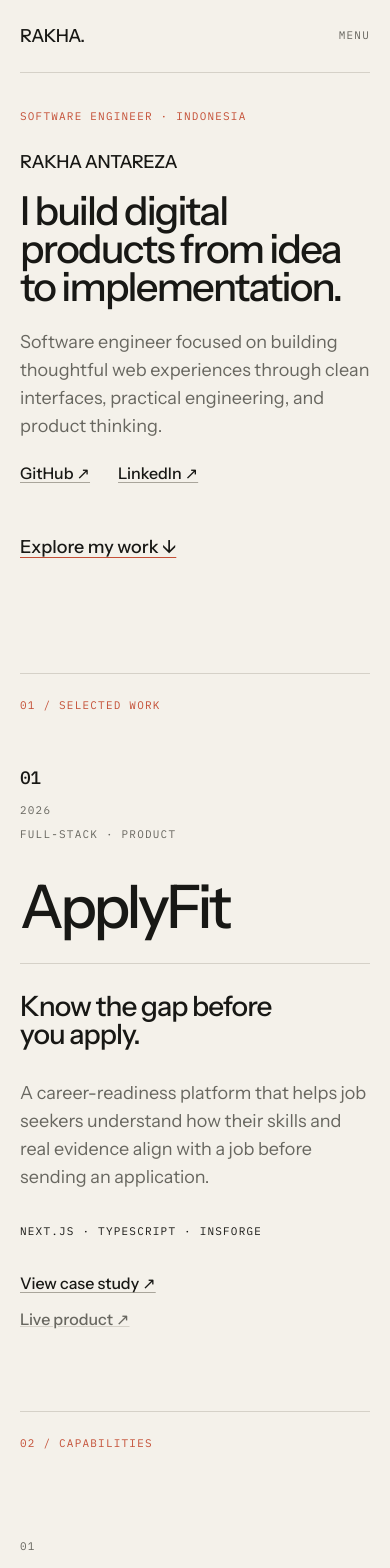
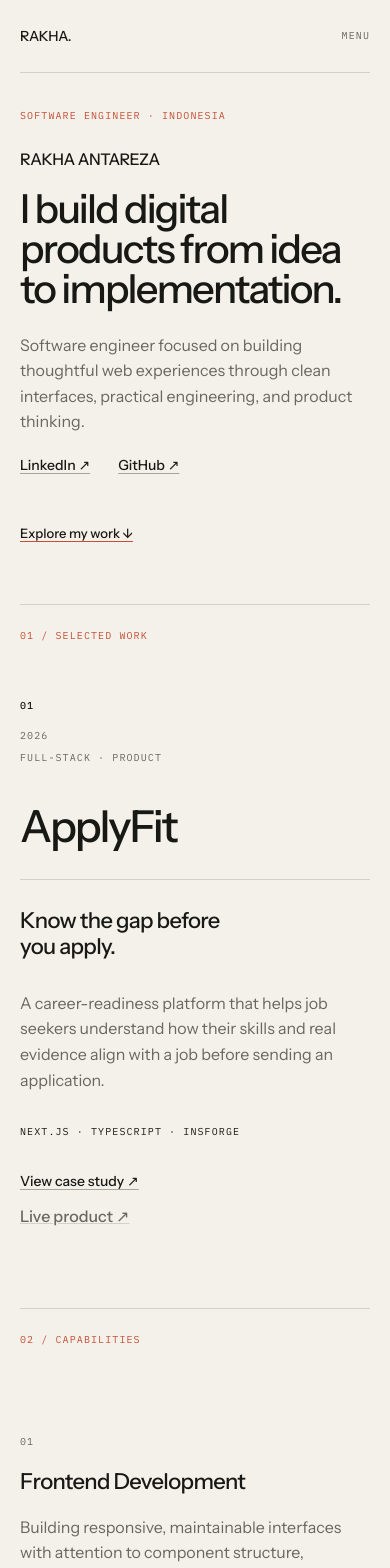
Before and after one commit to rakhaantareza/rakha-portfolio, a Next.js app: page / in a window 390 px wide. Shown: the top 1568 px of the page. Built offline with nearby package versions, Linux system fonts and the light colour scheme.

Commit message:
style: establish responsive typography system

```diff
--- a/src/components/sections/about.tsx
+++ b/src/components/sections/about.tsx
@@ -29,17 +29,17 @@ export function About() {
         <div className="border-t border-line pt-6">
           <h2
             id="about-heading"
-            className="font-mono text-meta uppercase text-accent"
+            className="font-mono text-metadata uppercase text-accent"
           >
             03 / ABOUT
           </h2>
 
           <div className="mt-14 sm:mt-20 lg:grid lg:grid-cols-12 lg:gap-8 xl:mt-24">
-            <h3 className="max-w-[15ch] text-heading font-medium lg:col-span-7 lg:max-w-none">
+            <h3 className="max-w-[15ch] text-display-statement font-medium lg:col-span-7 lg:max-w-none">
               I build with both the product and the implementation in mind.
             </h3>
 
-            <div className="mt-10 max-w-[42rem] space-y-5 text-body-lg text-ink-muted sm:mt-12 lg:col-span-5 lg:col-start-8 lg:mt-0">
+            <div className="mt-10 max-w-[42rem] space-y-5 text-body text-ink-muted sm:mt-12 lg:col-span-5 lg:col-start-8 lg:mt-0">
               <p>
                 I&apos;m Rakha, a software engineer with a background in
                 Information Systems and experience across web development and
@@ -60,17 +60,17 @@ export function About() {
           </div>
 
           <div className="mt-[var(--section-space-compact)]">
-            <h3 className="font-mono text-meta uppercase text-ink">
+            <h3 className="font-mono text-metadata uppercase text-ink">
               TOOLS &amp; TECHNOLOGIES
             </h3>
 
             <div className="mt-10 grid gap-10 sm:grid-cols-3 sm:gap-8 lg:mt-12">
               {technologyGroups.map((group) => (
                 <div key={group.category}>
-                  <h4 className="font-mono text-meta uppercase text-ink-muted">
+                  <h4 className="font-mono text-metadata uppercase text-ink-muted">
                     {group.category}
                   </h4>
-                  <ul className="mt-5 space-y-2 text-lg leading-snug sm:text-xl">
+                  <ul className="mt-5 space-y-2 text-body">
                     {group.technologies.map((technology) => (
                       <li key={technology}>{technology}</li>
                     ))}
--- a/src/components/sections/capabilities.tsx
+++ b/src/components/sections/capabilities.tsx
@@ -35,7 +35,7 @@ export function Capabilities() {
         <div className="border-t border-line pt-6">
           <h2
             id="capabilities-heading"
-            className="font-mono text-meta uppercase text-accent"
+            className="font-mono text-metadata uppercase text-accent"
           >
             02 / CAPABILITIES
           </h2>
@@ -52,13 +52,13 @@ export function Capabilities() {
                       : "border-t border-line md:pt-12 lg:pt-14 xl:pt-16"
                 }`}
               >
-                <p className="font-mono text-meta text-ink-muted">
+                <p className="font-mono text-metadata text-ink-muted">
                   {capability.index}
                 </p>
-                <h3 className="mt-5 max-w-[18ch] text-subheading font-medium">
+                <h3 className="mt-5 max-w-[18ch] text-content-title font-medium">
                   {capability.title}
                 </h3>
-                <p className="mt-5 max-w-[36rem] text-base leading-7 text-ink-muted sm:text-lg sm:leading-8">
+                <p className="mt-5 max-w-[36rem] text-body text-ink-muted">
                   {capability.description}
                 </p>
               </li>
--- a/src/components/sections/hero.tsx
+++ b/src/components/sections/hero.tsx
@@ -2,32 +2,44 @@ import { Container } from "@/components/layout/container";
 
 export function Hero() {
   return (
-    <section aria-labelledby="hero-heading">
-      <Container className="flex min-h-[clamp(32rem,61svh,36rem)] flex-col pt-9 pb-8 sm:pt-[clamp(3.5rem,7vw,6.5rem)] sm:pb-10 md:min-h-[min(calc(100svh-4.5rem),50rem)] lg:min-h-[calc(100svh-4.5rem)] lg:pb-12">
+    <section
+      aria-labelledby="hero-heading"
+      className="lg:flex"
+    >
+      <Container className="pt-9 sm:pt-[clamp(3.5rem,7vw,6.5rem)] lg:flex lg:flex-1 lg:items-center lg:py-[var(--section-space-compact)]">
+        <div className="w-full">
           <div>
-          <p className="font-mono text-meta uppercase text-accent">
+            <p className="font-mono text-metadata uppercase text-accent">
               Software Engineer · Indonesia
             </p>
 
-          <p className="mt-6 text-lg font-medium tracking-[-0.025em] sm:mt-7 sm:text-xl">
+            <p className="mt-6 text-body font-medium tracking-[-0.025em] sm:mt-7">
               RAKHA ANTAREZA
             </p>
 
             <h1
               id="hero-heading"
-            className="mt-4 max-w-[18ch] text-heading font-medium max-sm:text-balance"
+              className="mt-4 max-w-[18ch] text-display-hero font-medium max-sm:text-balance"
             >
               I build digital products from idea to implementation.
             </h1>
 
             <div className="mt-6 sm:mt-8 lg:mt-10">
-            <p className="max-w-[42rem] text-body-lg text-ink-muted">
+              <p className="max-w-[42rem] text-body text-ink-muted">
                 Software engineer focused on building thoughtful web experiences
                 through clean interfaces, practical engineering, and product
                 thinking.
               </p>
 
-            <div className="mt-5 flex flex-wrap items-start gap-x-7 gap-y-3 text-base">
+              <div className="mt-5 flex flex-nowrap items-start gap-x-7 text-ui">
+                <a
+                  href="https://www.linkedin.com/in/rakhaantareza/"
+                  target="_blank"
+                  rel="noreferrer"
+                  className="font-medium underline decoration-line-strong transition-colors hover:text-accent hover:decoration-accent motion-reduce:transition-none"
+                >
+                  LinkedIn ↗
+                </a>
                 <a
                   href="https://github.com/rakhaantareza"
                   target="_blank"
@@ -36,25 +48,18 @@ export function Hero() {
                 >
                   GitHub ↗
                 </a>
-              <a
-                href="https://www.linkedin.com/in/rakhaantareza/"
-                target="_blank"
-                rel="noreferrer"
-                className="font-medium underline decoration-line-strong transition-colors hover:text-accent hover:decoration-accent motion-reduce:transition-none"
-              >
-                LinkedIn ↗
-              </a>
               </div>
             </div>
           </div>
 
-        <div className="mt-12 md:mt-14 lg:mt-[clamp(4rem,6vw,5.5rem)]">
+          <div className="mt-[var(--hero-transition-before)]">
             <a
               href="#work"
-            className="text-lg font-medium underline decoration-2 decoration-accent underline-offset-4 transition-colors hover:text-accent motion-reduce:transition-none"
+              className="text-transition font-medium underline decoration-2 decoration-accent underline-offset-4 transition-colors hover:text-accent motion-reduce:transition-none"
             >
               Explore my work ↓
             </a>
+          </div>
         </div>
       </Container>
     </section>
--- a/src/components/sections/mobile-navigation.tsx
+++ b/src/components/sections/mobile-navigation.tsx
@@ -21,14 +21,14 @@ export function MobileNavigation({ links }: MobileNavigationProps) {
         aria-controls="compact-navigation-menu"
         aria-expanded={isOpen}
         onClick={() => setIsOpen((open) => !open)}
-        className="justify-self-end font-mono text-meta uppercase text-ink-muted transition-colors hover:text-ink motion-reduce:transition-none lg:hidden"
+        className="justify-self-end font-mono text-metadata uppercase text-ink-muted transition-colors hover:text-ink motion-reduce:transition-none lg:hidden"
       >
         {isOpen ? "Close" : "Menu"}
       </button>
 
       <ul
         id="compact-navigation-menu"
-        className={`${isOpen ? "grid" : "hidden"} col-span-2 gap-4 border-t border-line py-6 text-sm lg:hidden`}
+        className={`${isOpen ? "grid" : "hidden"} col-span-2 gap-4 border-t border-line py-6 text-ui lg:hidden`}
       >
         {links.map((link) => (
           <li key={link.href}>
--- a/src/components/sections/navigation.tsx
+++ b/src/components/sections/navigation.tsx
@@ -42,12 +42,12 @@ export function Navigation() {
           <Link
             href="/"
             aria-label="Rakha Antareza, home"
-            className="flex min-h-18 items-center py-5 text-lg font-medium tracking-[-0.035em]"
+            className="flex min-h-18 items-center py-5 text-ui font-medium tracking-[-0.025em]"
           >
             RAKHA.
           </Link>
 
-          <ul className="hidden items-center gap-10 text-sm lg:flex">
+          <ul className="hidden items-center gap-10 text-ui lg:flex">
             <NavigationItems />
           </ul>
 
--- a/src/components/sections/selected-work.tsx
+++ b/src/components/sections/selected-work.tsx
@@ -8,7 +8,7 @@ import {
 } from "@/data/featured-projects";
 
 const actionClassName =
-  "font-medium underline decoration-line-strong transition-colors hover:text-accent hover:decoration-accent motion-reduce:transition-none";
+  "text-ui font-medium underline decoration-line-strong transition-colors hover:text-accent hover:decoration-accent motion-reduce:transition-none";
 
 type FeaturedProjectEntryProps = {
   project: PublishedFeaturedProject;
@@ -32,10 +32,10 @@ function FeaturedProjectEntry({
     >
       <div className="xl:grid xl:grid-cols-12 xl:gap-8">
         <div className="font-mono uppercase xl:col-span-3">
-          <p className="text-lg leading-none font-medium tracking-[-0.03em] text-ink sm:text-xl xl:text-[clamp(1.25rem,1.55vw,1.5rem)]">
+          <p className="text-metadata font-medium text-ink">
             {project.index}
           </p>
-          <div className="mt-4 text-meta text-ink-muted">
+          <div className="mt-4 text-metadata text-ink-muted">
             <p>{project.year}</p>
             <p className="mt-2">{project.category}</p>
           </div>
@@ -44,26 +44,26 @@ function FeaturedProjectEntry({
         <div className="mt-10 xl:col-span-9 xl:mt-0">
           <h3
             id={projectHeadingId}
-            className="text-[clamp(3.75rem,9vw,8.5rem)] leading-[0.82] font-medium tracking-[-0.06em]"
+            className="text-display-project font-medium"
           >
             {project.name}
           </h3>
 
           <div className="mt-8 grid gap-8 border-t border-line pt-7 sm:mt-10 sm:gap-10 sm:pt-8 xl:grid-cols-9 xl:gap-8">
-            <p className="max-w-[14ch] text-subheading font-medium xl:col-span-5">
+            <p className="max-w-[14ch] text-content-title font-medium xl:col-span-5">
               {project.proposition}
             </p>
 
             <div className="xl:col-span-4">
-              <p className="max-w-[40rem] text-body-lg text-ink-muted">
+              <p className="max-w-[40rem] text-body text-ink-muted">
                 {project.description}
               </p>
 
-              <p className="mt-8 font-mono text-meta uppercase text-ink sm:mt-10">
+              <p className="mt-8 font-mono text-metadata uppercase text-ink sm:mt-10">
                 {project.technologies}
               </p>
 
-              <div className="mt-8 flex flex-col items-start gap-3 text-base sm:mt-10 sm:flex-row sm:gap-7">
+              <div className="mt-8 flex flex-col items-start gap-3 sm:mt-10 sm:flex-row sm:gap-7">
                 <Link
                   href={project.caseStudyUrl}
                   prefetch={false}
@@ -99,12 +99,16 @@ function FeaturedProjectEntry({
 
 export function SelectedWork() {
   return (
-    <Section id="work" aria-labelledby="selected-work-heading">
+    <Section
+      id="work"
+      aria-labelledby="selected-work-heading"
+      className="pt-[var(--hero-transition-after)] lg:pt-0"
+    >
       <Container>
         <div className="border-t border-line pt-6">
           <h2
             id="selected-work-heading"
-            className="font-mono text-meta uppercase text-accent"
+            className="font-mono text-metadata uppercase text-accent"
           >
             01 / SELECTED WORK
           </h2>
```
Also changed, not shown: src/app/globals.css (+56 -15 lines), 1 other file (tests, documents, lock files or other folders). Lines whose indentation alone changed are shown as unchanged.
